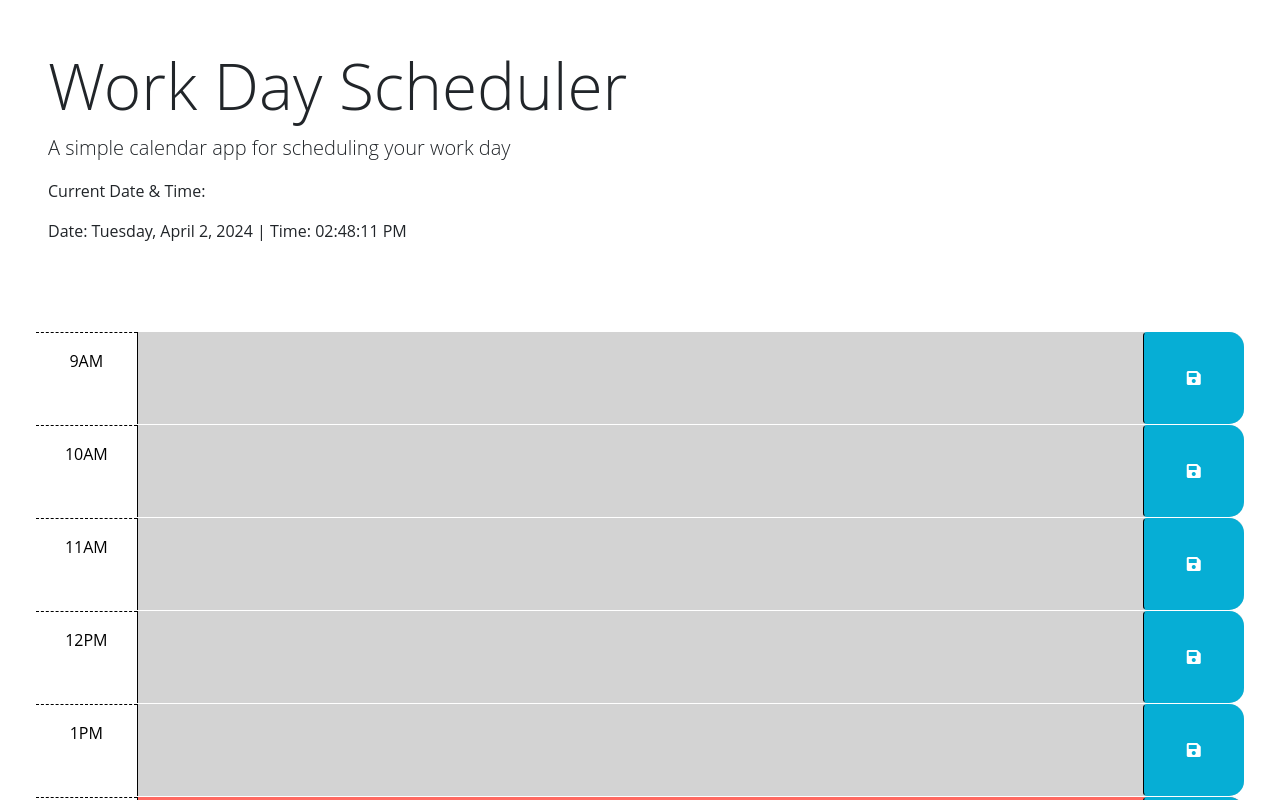
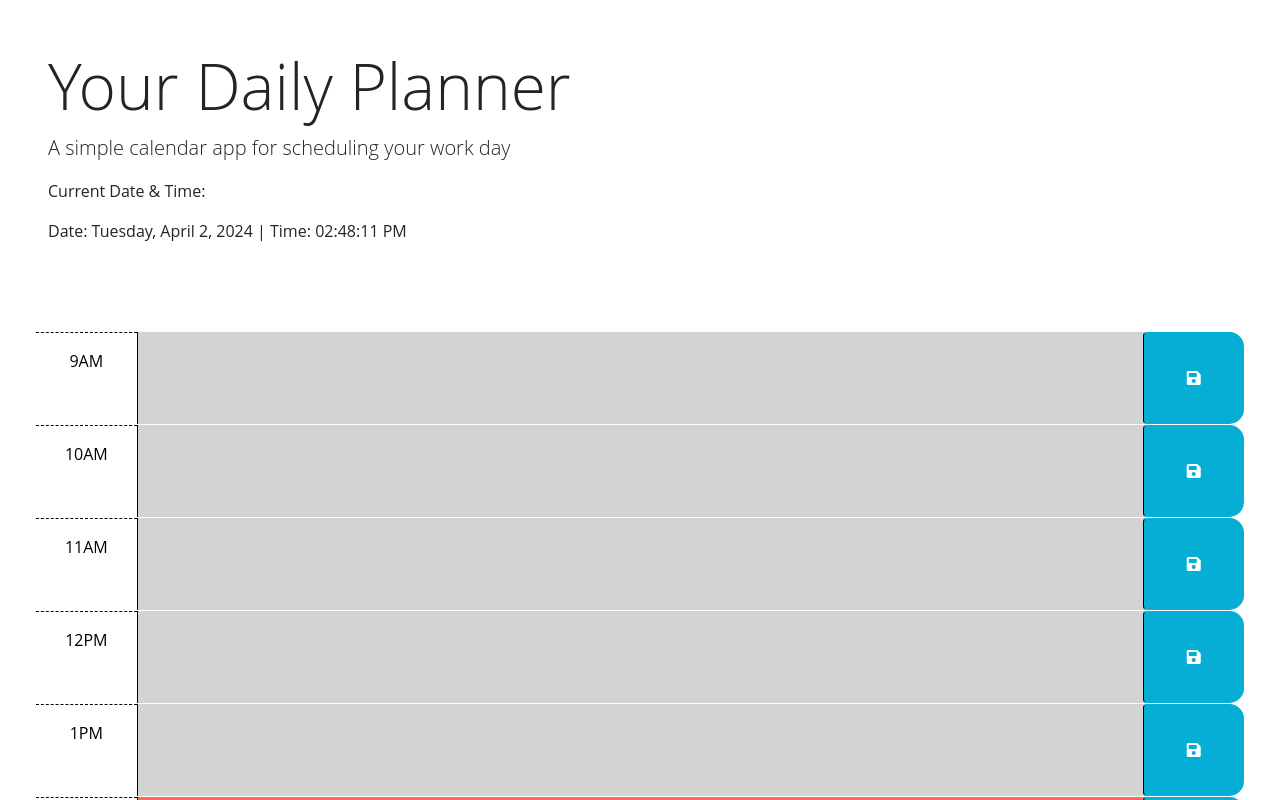
Before and after one commit to royreid3rd/Your-Daily-, a plain HTML site: page index.html in a window 1280 px wide. Shown: the top 800 px of the page. Drawn offline with nearby package versions, Linux system fonts and the light colour scheme.

Commit message:
Update index.html

```diff
--- a/index.html
+++ b/index.html
@@ -26,7 +26,7 @@
 
   <body>
     <header class="p-5 mb-4">
-      <h1 class="display-3">Work Day Scheduler</h1>
+      <h1 class="display-3">Your Daily Planner</h1>
       <p class="lead">A simple calendar app for scheduling your work day</p>
       <p id="currentDay" class="lead"></p>
       <p>Current Date & Time:</p>
```
